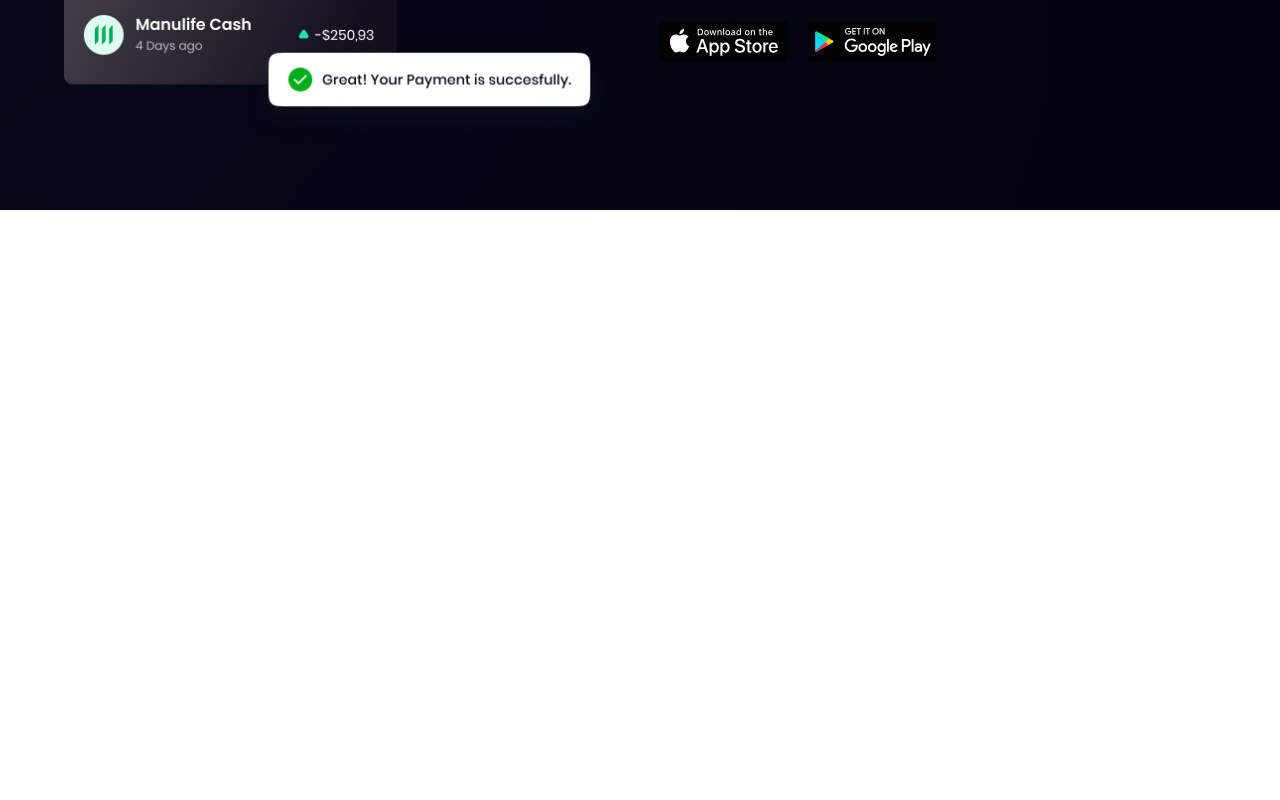
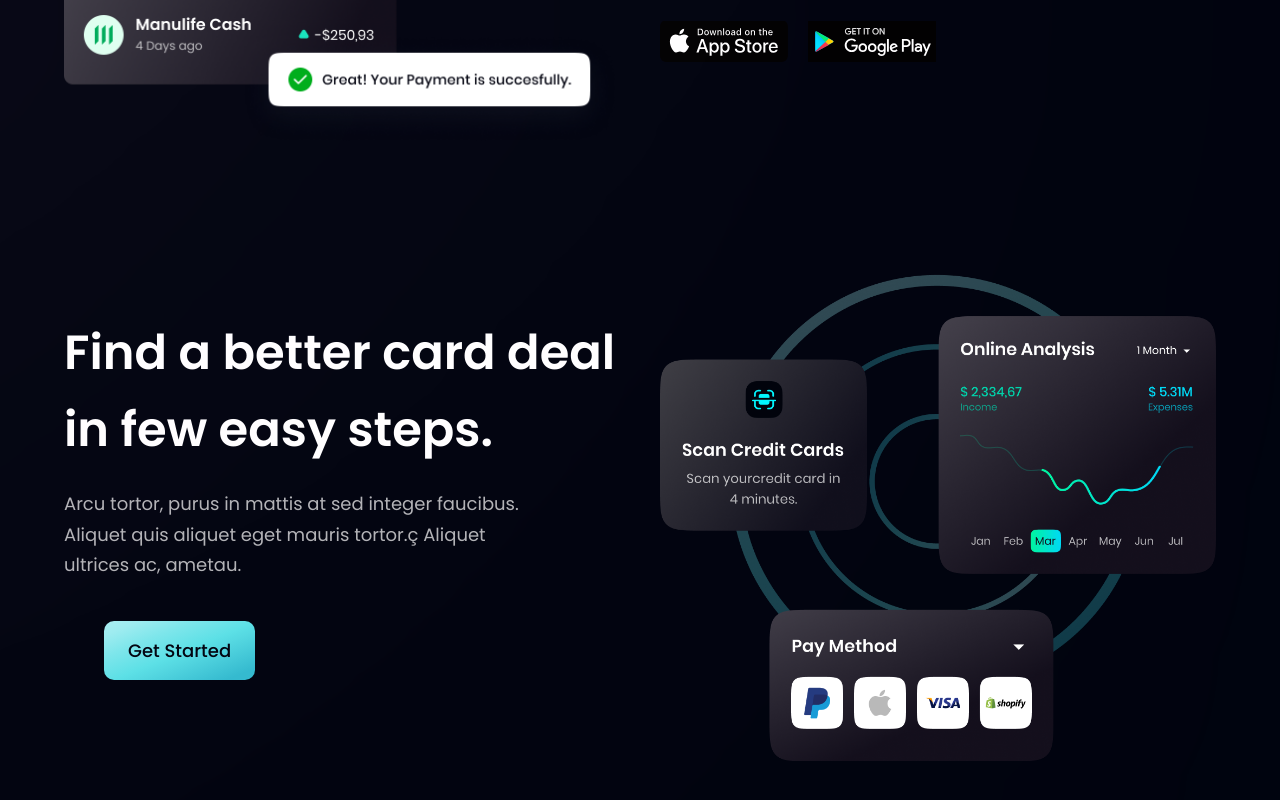
Before and after one commit to halynabondar/HooBank, a React (Vite) app: page / in a window 1280 px wide. Shown: the part 1955-2755 px from the top of the page. Before the commit the page ends 2165 px from the top, so only its background shows below. Built offline with nearby package versions, Linux system fonts and the light colour scheme.

Commit message:
Create CardDeal component

```diff
--- a/src/components/CardDeal.jsx
+++ b/src/components/CardDeal.jsx
@@ -1,11 +1,20 @@
-import React from 'react';
+import styles, {layout} from "../style.js";
+import Button from "./Button.jsx";
+import {card} from "../assets/index.js";
 
-const CardDeal = () => {
-    return (
-        <div>
+const CardDeal = () => (
+    <section className={layout.section}>
+        <div className={layout.sectionInfo}>
+            <h2 className={styles.heading2}>Find a better card deal <br className="sm:block hidden" /> in few easy steps.</h2>
+            <p className={`${styles.paragraph} max-w-[470px] mt-5`}>Arcu tortor, purus in mattis at sed integer faucibus. Aliquet quis aliquet
+                eget mauris tortor.ç Aliquet ultrices ac, ametau.</p>
+            <Button styles="m-10" />
+        </div>
+        <div className={layout.sectionImg}>
+            <img src={card} alt="card" className="w-[100%] h-[100%] h-[100%]" />
+        </div>
 
-        </div>
-    );
-};
+    </section>
+);
 
 export default CardDeal;
```
